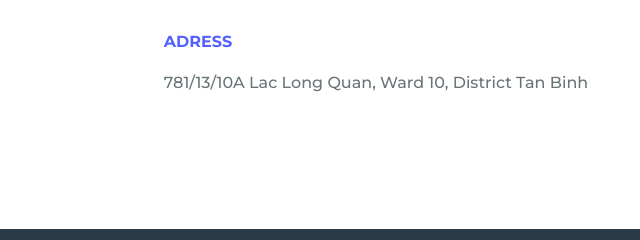
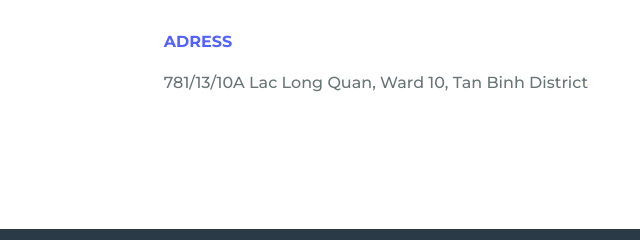
Before and after one commit to thanhhuyena6/my-portfolio.github.io, a plain HTML site: page index.html in a window 1280 px wide. Shown: the part 3344-3584 px from the top of the page, 0-640 px from the left. Drawn offline with nearby package versions, Linux system fonts and the light colour scheme.

Commit message:
fix ADDRESS

```diff
--- a/index.html
+++ b/index.html
@@ -166,7 +166,7 @@
                         <span class="contact__text">0387345602</span>
 
                         <h3 class="contact__subtitle">ADRESS</h3>
-                        <span class="contact__text">781/13/10A Lac Long Quan, Ward 10, District Tan Binh</span>
+                        <span class="contact__text">781/13/10A Lac Long Quan, Ward 10, Tan Binh District</span>
                     </div>
 
                     <form action="" class="contact__form">
```
